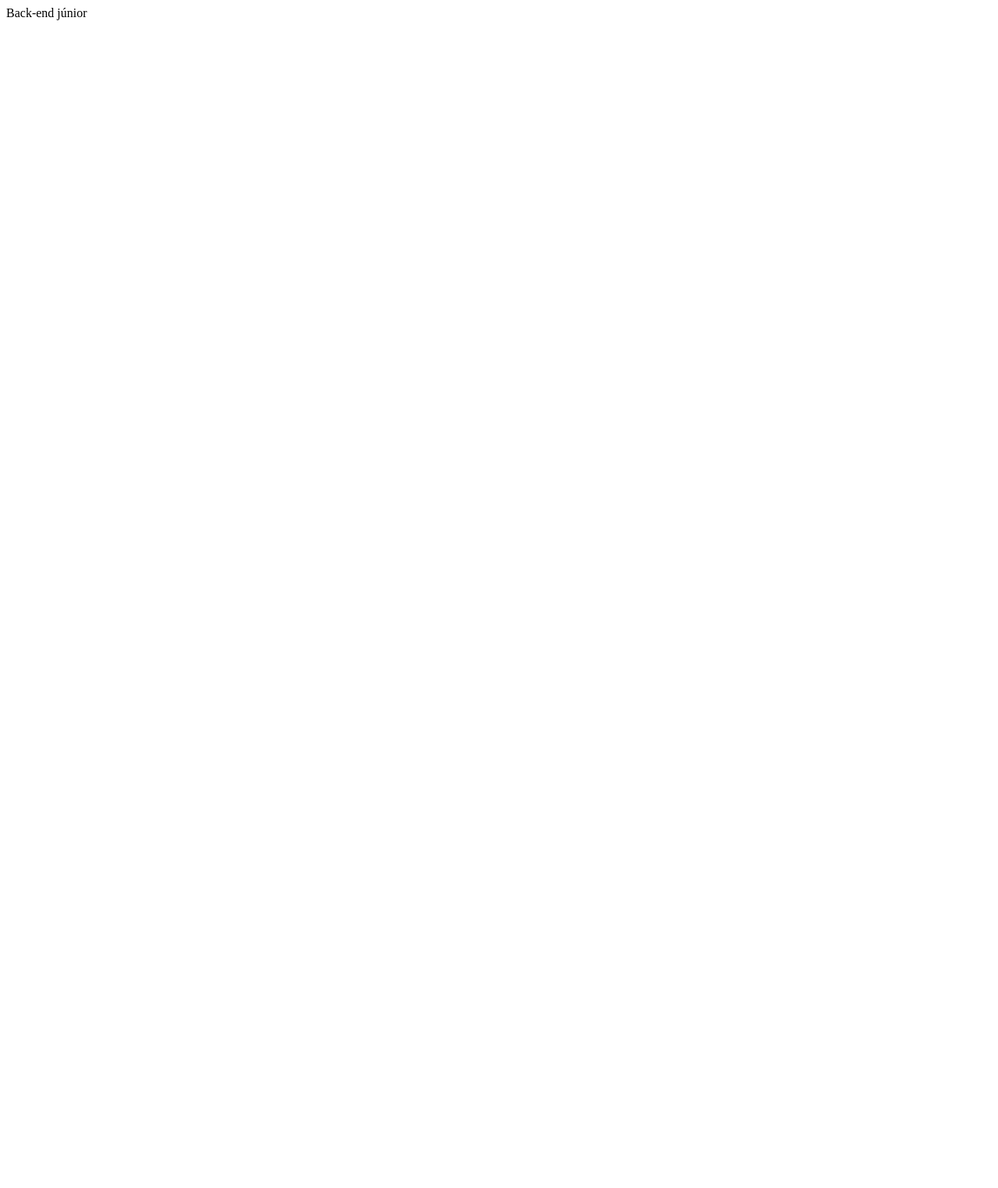
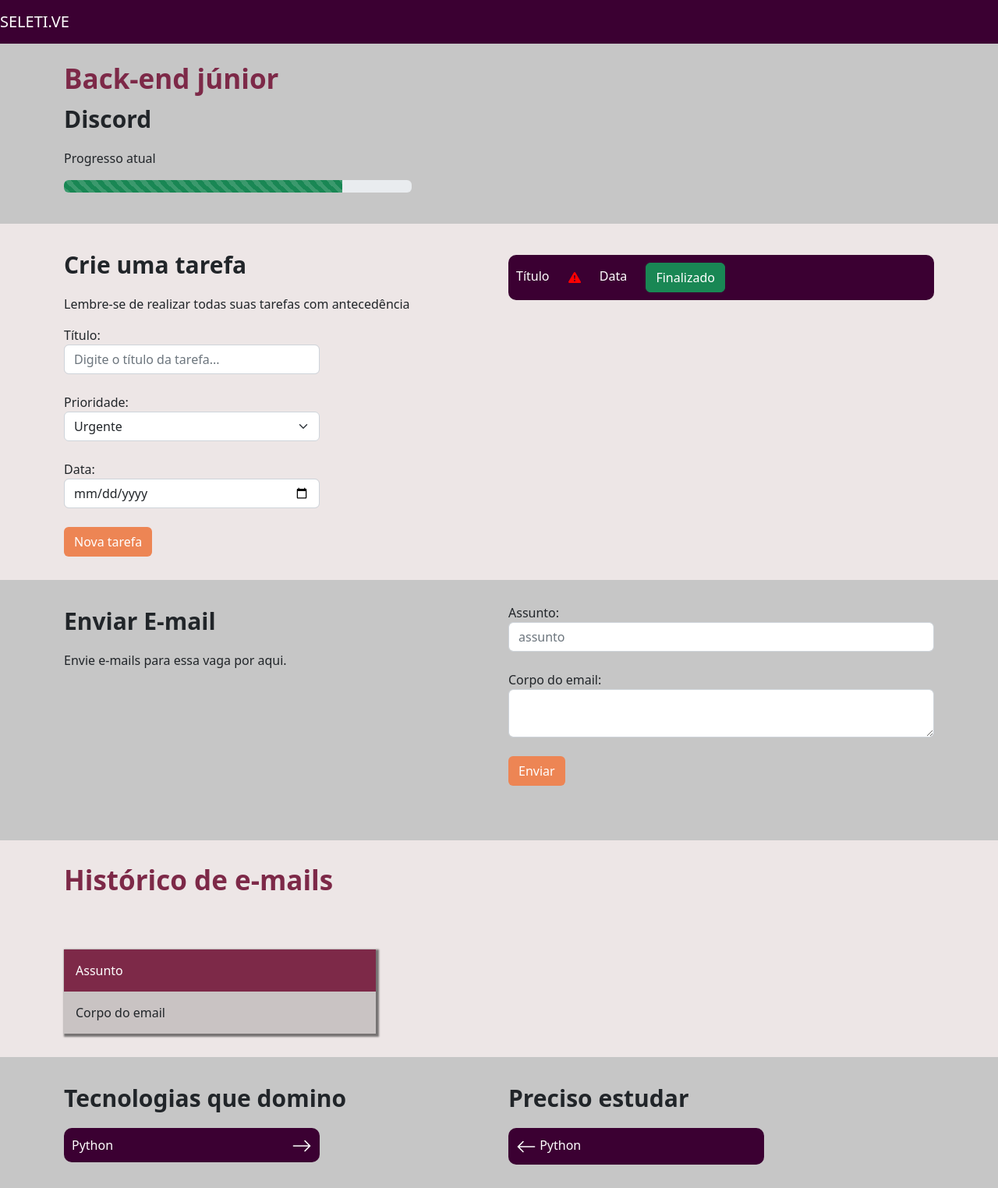
Before and after one commit to Andrimarciely/seletive, a Django app: page /vagas/vaga/2 in a window 1280 px wide. Before the commit the page is almost empty. Shown: the whole page at 78% size. Before the commit the page ends 26 px from the top, so only its background shows below. Run offline with Django 4.2, Linux system fonts and the light colour scheme; data comes from the database, SQL or seed files in the repository; parts of the project's set-up code (start-up, migrations or seed data) failed here and were passed over.

Commit message:
new feat - templatte de vagas e arquivo css

```diff
--- /dev/null
+++ b/templates/static/vaga/css/vaga.css
@@ -0,0 +1,106 @@
+.titulo{
+
+    color: #7D2948;
+    font-weight: bold;
+    font-size: 35px;
+
+}
+
+.titulo2{
+
+    font-weight: bold;
+    font-size: 30px;
+
+}
+
+.bg2{
+
+    background-color: #EDE6E6;
+    margin-top: 40px;
+    padding-top: 30px;
+    padding-bottom: 30px;
+
+}
+
+
+.input-tarefa{
+
+    width: 60%;
+
+}
+
+.btn-orange{
+
+    background-color: #ED8554;
+    color: white;
+}
+
+.list-tarefa{
+    list-style: none;
+}
+
+.li-tarefa{
+    background-color: #3B0032;
+    padding: 10px;
+    color:white;
+    border-radius: 10px;
+    margin-top: 10px;
+}
+
+.li-tech{
+    background-color: #3B0032;
+    padding: 10px;
+    color:white;
+    border-radius: 10px;
+    margin-top: 10px;
+    width: 60%;
+}
+
+.arrow-right{
+    float: right;
+
+}
+
+.prioridade-bloco{
+    margin-left: 20px;
+}
+
+.prioridade-vermelho{
+    color: red;
+}
+
+.prioridade-amarelo{
+    color: yellow;
+}
+
+.prioridade-verde{
+    color: green;
+}
+
+.bg3{
+
+    padding-top: 30px;
+    padding-bottom: 30px;
+}
+
+.box-email{
+
+    width: 400px;
+    margin-top: 60px;
+    background-color: #C9C3C3;
+    box-shadow: 2px 2px 2px 2px rgba(0,0,0,.5);
+}
+
+.header-email{
+    background-color: #7D2948;
+    padding: 15px;
+    color: white
+}
+
+.body-email{
+    padding: 15px;
+}
+
+.paragrafo-orange{
+    color: #ED8554;
+}
--- a/vagas/templates/vaga.html
+++ b/vagas/templates/vaga.html
@@ -1 +1,166 @@
-{{vaga.titulo}}
+{% extends 'base.html' %}
+{% load static %}
+
+{% block 'head' %}
+    <link rel="stylesheet" href="{% static 'vaga/css/vaga.css' %}">
+{% endblock %}
+
+{% block 'body' %}
+    <div class="container">
+        {% if messages %}
+            {% for message in messages %}
+            <br>
+                <section class="alert {{message.tags}}">
+                    {{message}}
+                </section>
+            {% endfor %}
+        {% endif %}
+        <br>
+        <h3 class="titulo">{{vaga.titulo}}</h3>
+        <p class="titulo2">{{vaga.empresa}}</p>
+        <p>Progresso atual</p>
+
+        <div style="width: 40%" class="progress">
+            <div class="progress-bar progress-bar-striped bg-success" role="progressbar" style="width: 80%" aria-valuenow="25" aria-valuemin="0" aria-valuemax="100"></div>
+        </div>
+    </div>
+
+    <div class="bg2">
+        <div class="container">
+            <div class="row">
+                <div class="col-md">
+                    <p class="titulo2">Crie uma tarefa</p>
+                    <p>Lembre-se de realizar todas suas tarefas com antecedência</p>
+
+
+                    <form>
+                        <label>Título:</label>
+                        <input name="titulo" type="text" class="form-control input-tarefa" placeholder="Digite o título da tarefa...">
+                        <br>
+                        <label>Prioridade:</label>
+                        <select name="prioridade" class="form-select input-tarefa">
+                            <option value="U">Urgente</option>
+                            <option value="A">Alta</option>
+                            <option value="B">Baixa</option>
+                        </select>
+                        <br>
+                        <label>Data:</label>
+                        <input name="data" type="date" class="form-control input-tarefa" placeholder="">
+                        <br>
+                        <input type="submit" value="Nova tarefa" class="btn btn-orange">
+
+                    </form>
+
+                </div>
+
+                <div class="col-md">
+
+                        <div class="li-tarefa">
+                            <label>Título</label>
+                            <label class="prioridade-bloco">
+                                <svg class="prioridade-vermelho" xmlns="http://www.w3.org/2000/svg" width="16" height="16" fill="currentColor" class="bi bi-exclamation-triangle-fill" viewBox="0 0 16 16">
+                                    <path d="M8.982 1.566a1.13 1.13 0 0 0-1.96 0L.165 13.233c-.457.778.091 1.767.98 1.767h13.713c.889 0 1.438-.99.98-1.767L8.982 1.566zM8 5c.535 0 .954.462.9.995l-.35 3.507a.552.552 0 0 1-1.1 0L7.1 5.995A.905.905 0 0 1 8 5zm.002 6a1 1 0 1 1 0 2 1 1 0 0 1 0-2z"/>
+                                </svg>
+                            </label>
+                            <label class="prioridade-bloco">
+                                Data
+                            </label>
+                            <label class="prioridade-bloco">
+                                <a href="#" class="btn btn-success">Finalizado</a>
+                            </label>
+
+                        </div>
+
+
+
+
+
+
+
+                </div>
+
+            </div>
+        </div>
+
+    </div>
+
+    <div class="container bg3">
+        <div class="row">
+
+            <div class="col-md">
+                <p class="titulo2">Enviar E-mail</p>
+                <p>Envie e-mails para essa vaga por aqui.</p>
+            </div>
+
+            <div class="col-md">
+                <form>
+                    <label>Assunto:</label>
+                    <input name="assunto" type="text" class="form-control" placeholder="assunto">
+                    <br>
+                    <label>Corpo do email:</label>
+                    <textarea name="corpo" class="form-control"></textarea>
+                    <br>
+                    <input type="submit" class="btn btn-orange" value="Enviar">
+                </form>
+            </div>
+        </div>
+
+    </div>
+
+
+    <div class="bg2">
+        <div class="container">
+            <div class="row">
+                <h3 class="titulo">Histórico de e-mails</h3>
+
+                    <div class="col-md">
+
+                        <div class="box-email">
+                            <div class="header-email">
+                                Assunto
+                            </div>
+
+                            <div class="body-email">
+                                Corpo do email
+                            </div>
+
+                        </div>
+
+                    </div>
+
+
+
+            </div>
+
+
+        </div>
+    </div>
+
+    <div class="container bg3">
+        <div class="row">
+            <div class="col-md">
+                <p class="titulo2">Tecnologias que domino</p>
+
+                <div class="li-tech">
+                    Python
+
+                    <svg class="arrow-right" xmlns="http://www.w3.org/2000/svg" width="26" height="26" fill="currentColor" class="bi bi-arrow-right" viewBox="0 0 16 16">
+                        <path fill-rule="evenodd" d="M1 8a.5.5 0 0 1 .5-.5h11.793l-3.147-3.146a.5.5 0 0 1 .708-.708l4 4a.5.5 0 0 1 0 .708l-4 4a.5.5 0 0 1-.708-.708L13.293 8.5H1.5A.5.5 0 0 1 1 8z"/>
+                    </svg>
+                </div>
+
+            </div>
+
+            <div class="col-md">
+                <p class="titulo2">Preciso estudar</p>
+
+                <div class="li-tech">
+                    <svg xmlns="http://www.w3.org/2000/svg" width="26" height="26" fill="currentColor" class="bi bi-arrow-left" viewBox="0 0 16 16">
+                        <path fill-rule="evenodd" d="M15 8a.5.5 0 0 0-.5-.5H2.707l3.147-3.146a.5.5 0 1 0-.708-.708l-4 4a.5.5 0 0 0 0 .708l4 4a.5.5 0 0 0 .708-.708L2.707 8.5H14.5A.5.5 0 0 0 15 8z"/>
+                    </svg>
+                    Python
+                </div>
+            </div>
+        </div>
+    </div>
+{% endblock %}
```
